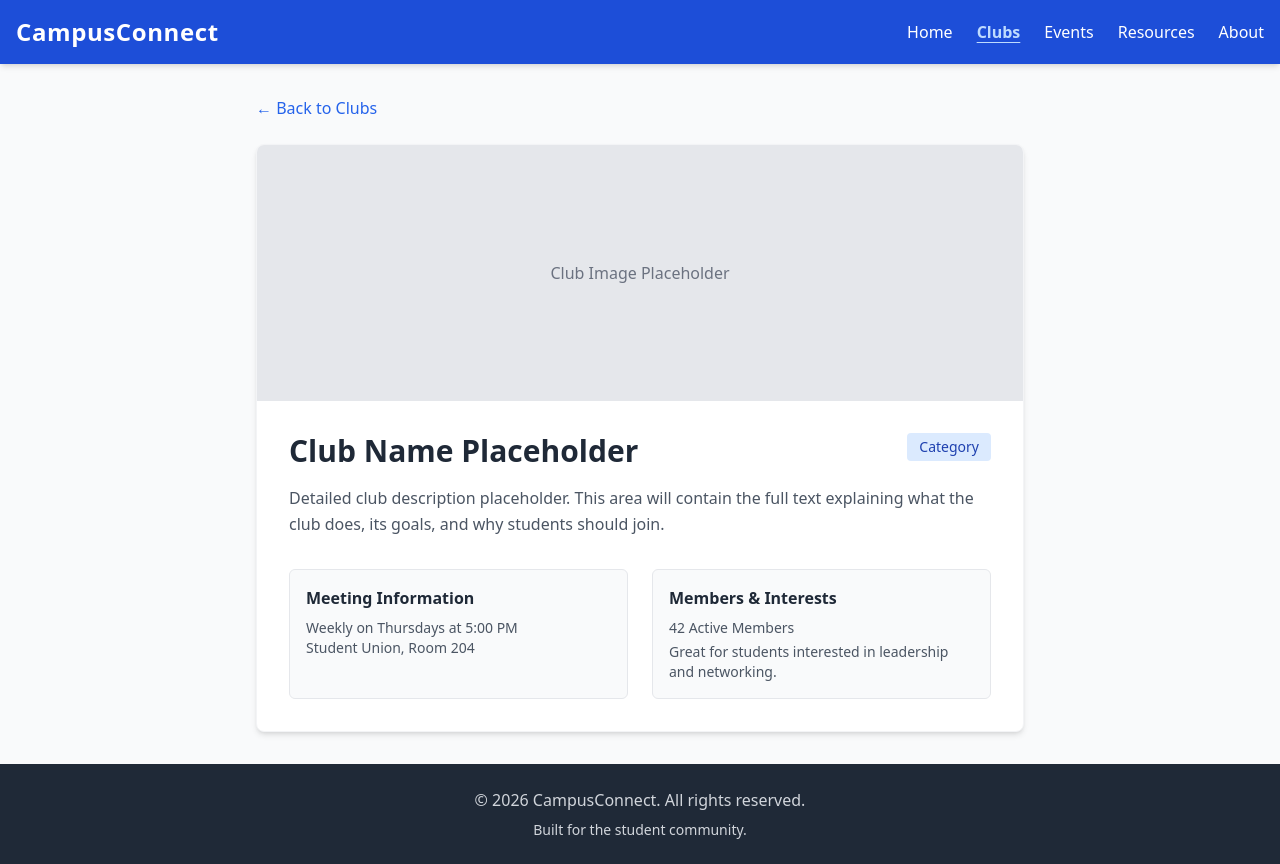
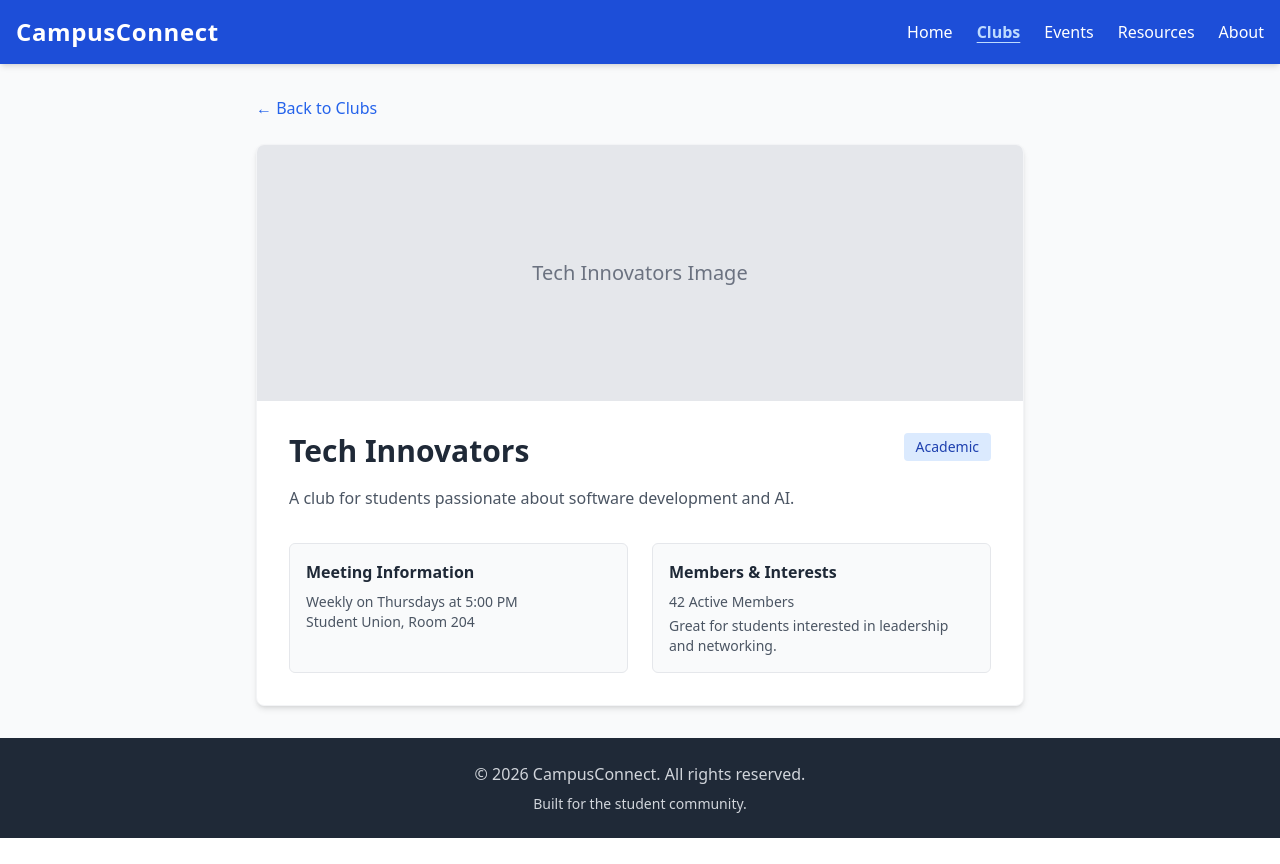
Before and after one commit to Dkidus-star/campus-connect, a React (Vite) app: page /clubs/1 in a window 1280 px wide. After the commit the page ends 838 px from the top, so only its background shows below. Built offline with nearby package versions, Linux system fonts and the light colour scheme.

Commit message:
implement dynamic routing with useParams for club and event details

```diff
--- a/src/pages/ClubDetails.jsx
+++ b/src/pages/ClubDetails.jsx
@@ -1,30 +1,91 @@
+import { useState, useEffect } from "react";
+import { useParams, Link } from "react-router-dom";
+
+// Extended dummy data with meeting details
+const DUMMY_CLUBS = [
+  {
+    id: "1",
+    name: "Tech Innovators",
+    category: "Academic",
+    description:
+      "A club for students passionate about software development and AI.",
+    meeting: "Weekly on Thursdays at 5:00 PM",
+    room: "Student Union, Room 204",
+    members: 42,
+    interest: "Great for students interested in leadership and networking.",
+  },
+  {
+    id: "2",
+    name: "Outdoor Adventure",
+    category: "Recreation",
+    description: "Join us for weekend hiking, camping, and climbing trips.",
+    meeting: "Bi-weekly on Fridays at 3:00 PM",
+    room: "Campus Rec Center",
+    members: 85,
+    interest: "Equipment provided for beginners.",
+  },
+  {
+    id: "3",
+    name: "Debate Society",
+    category: "Academic",
+    description: "Hone your public speaking and logical reasoning skills.",
+    meeting: "Mondays at 6:00 PM",
+    room: "Library Annex",
+    members: 28,
+    interest: "Participate in national tournaments.",
+  },
+  {
+    id: "4",
+    name: "Photography Club",
+    category: "Arts",
+    description: "Capture campus life and learn professional editing.",
+    meeting: "Wednesdays at 4:30 PM",
+    room: "Arts Building, Room 102",
+    members: 34,
+    interest: "Bring your own camera or borrow one of ours.",
+  },
+];
+
 export default function ClubDetails() {
+  const { id } = useParams(); // Extracts the 'id' from the URL
+  const [club, setClub] = useState(null);
+
+  useEffect(() => {
+    // Simulate finding the specific club in a database
+    const foundClub = DUMMY_CLUBS.find((c) => c.id === id);
+    setClub(foundClub);
+  }, [id]);
+
+  if (!club) {
+    return (
+      <div className="text-center py-20 text-gray-500">
+        Loading club details...
+      </div>
+    );
+  }
+
   return (
     <div className="max-w-3xl mx-auto">
-      <a
-        href="/clubs"
+      <Link
+        to="/clubs"
         className="text-blue-600 hover:underline mb-6 inline-block"
       >
         &larr; Back to Clubs
-      </a>
+      </Link>
       <div className="bg-white shadow-md rounded-lg overflow-hidden border border-gray-100">
-        <div className="h-64 bg-gray-200 flex items-center justify-center text-gray-500">
-          Club Image Placeholder
+        <div className="h-64 bg-gray-200 flex items-center justify-center text-gray-500 text-xl">
+          {club.name} Image
         </div>
         <div className="p-6 md:p-8">
           <div className="flex justify-between items-start mb-4">
-            <h1 className="text-3xl font-bold text-gray-800">
-              Club Name Placeholder
-            </h1>
+            <h1 className="text-3xl font-bold text-gray-800">{club.name}</h1>
             <span className="bg-blue-100 text-blue-800 text-sm font-medium px-3 py-1 rounded">
-              Category
+              {club.category}
             </span>
           </div>
 
           <p className="text-gray-600 mb-8 leading-relaxed">
-            Detailed club description placeholder. This area will contain the
-            full text explaining what the club does, its goals, and why students
-            should join.
+            {club.description}
           </p>
 
           <div className="grid md:grid-cols-2 gap-6">
@@ -32,19 +93,17 @@ export default function ClubDetails() {
               <h3 className="font-semibold text-gray-800 mb-2">
                 Meeting Information
               </h3>
-              <p className="text-gray-600 text-sm">
-                Weekly on Thursdays at 5:00 PM
-              </p>
-              <p className="text-gray-600 text-sm">Student Union, Room 204</p>
+              <p className="text-gray-600 text-sm">{club.meeting}</p>
+              <p className="text-gray-600 text-sm">{club.room}</p>
             </div>
             <div className="bg-gray-50 p-4 rounded-md border border-gray-200">
               <h3 className="font-semibold text-gray-800 mb-2">
                 Members & Interests
               </h3>
-              <p className="text-gray-600 text-sm">42 Active Members</p>
-              <p className="text-gray-600 text-sm mt-1">
-                Great for students interested in leadership and networking.
+              <p className="text-gray-600 text-sm">
+                {club.members} Active Members
               </p>
+              <p className="text-gray-600 text-sm mt-1">{club.interest}</p>
             </div>
           </div>
         </div>
--- a/src/pages/EventDetails.jsx
+++ b/src/pages/EventDetails.jsx
@@ -1,23 +1,59 @@
+import { useState, useEffect } from "react";
+import { useParams, Link } from "react-router-dom";
+
+const DUMMY_EVENTS = [
+  {
+    id: "1",
+    name: "Fall Career Fair",
+    date: "Oct 15, 2026 - 10:00 AM",
+    location: "Main Campus Gym",
+    description:
+      "Connect with top employers offering internships and full-time roles. Don't forget to bring multiple copies of your resume!",
+  },
+  {
+    id: "2",
+    name: "Guest Lecture: Future of AI",
+    date: "Oct 20, 2026 - 6:00 PM",
+    location: "Science Auditorium",
+    description:
+      "An insightful talk from industry leaders on artificial intelligence. Q&A session to follow.",
+  },
+];
+
 export default function EventDetails() {
+  const { id } = useParams();
+  const [event, setEvent] = useState(null);
+
+  useEffect(() => {
+    const foundEvent = DUMMY_EVENTS.find((e) => e.id === id);
+    setEvent(foundEvent);
+  }, [id]);
+
+  if (!event) {
+    return (
+      <div className="text-center py-20 text-gray-500">
+        Loading event details...
+      </div>
+    );
+  }
+
   return (
     <div className="max-w-3xl mx-auto">
-      <a
-        href="/events"
+      <Link
+        to="/events"
         className="text-blue-600 hover:underline mb-6 inline-block"
       >
         &larr; Back to Events
-      </a>
+      </Link>
       <div className="bg-white shadow-md rounded-lg p-6 md:p-8 border border-gray-100">
-        <h1 className="text-3xl font-bold text-gray-800 mb-4">
-          Event Name Placeholder
-        </h1>
+        <h1 className="text-3xl font-bold text-gray-800 mb-4">{event.name}</h1>
 
         <div className="flex flex-col sm:flex-row sm:space-x-6 text-gray-600 mb-8 border-b border-gray-200 pb-6">
           <div className="flex items-center mb-2 sm:mb-0">
-            <span className="mr-2">📅</span> Date & Time Placeholder
+            <span className="mr-2">📅</span> {event.date}
           </div>
           <div className="flex items-center">
-            <span className="mr-2">📍</span> Location Placeholder
+            <span className="mr-2">📍</span> {event.location}
           </div>
         </div>
 
@@ -25,11 +61,7 @@ export default function EventDetails() {
           <h3 className="font-semibold text-gray-800 mb-2 text-lg">
             About this Event
           </h3>
-          <p className="text-gray-600 leading-relaxed">
-            Event complete information and description placeholder. Later on,
-            this will be dynamically populated based on the specific event ID in
-            the URL.
-          </p>
+          <p className="text-gray-600 leading-relaxed">{event.description}</p>
         </div>
       </div>
     </div>
```
